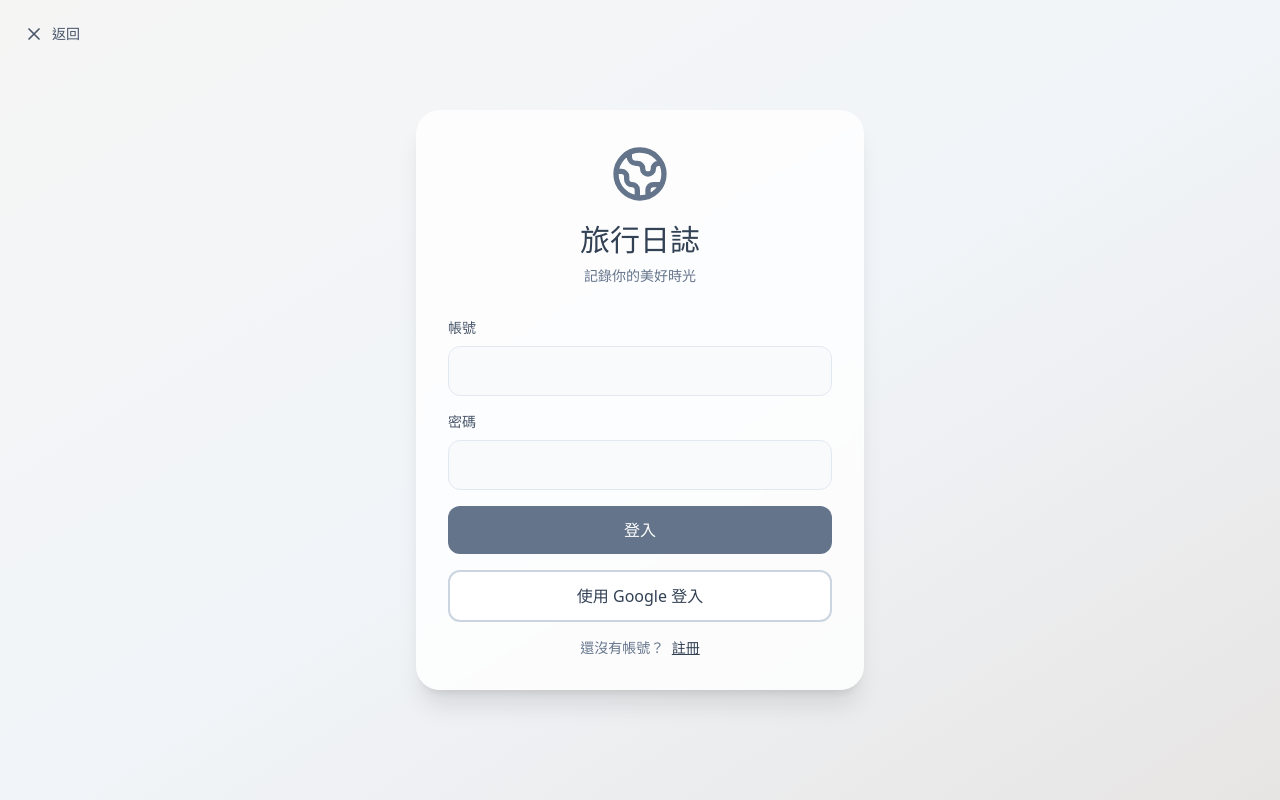
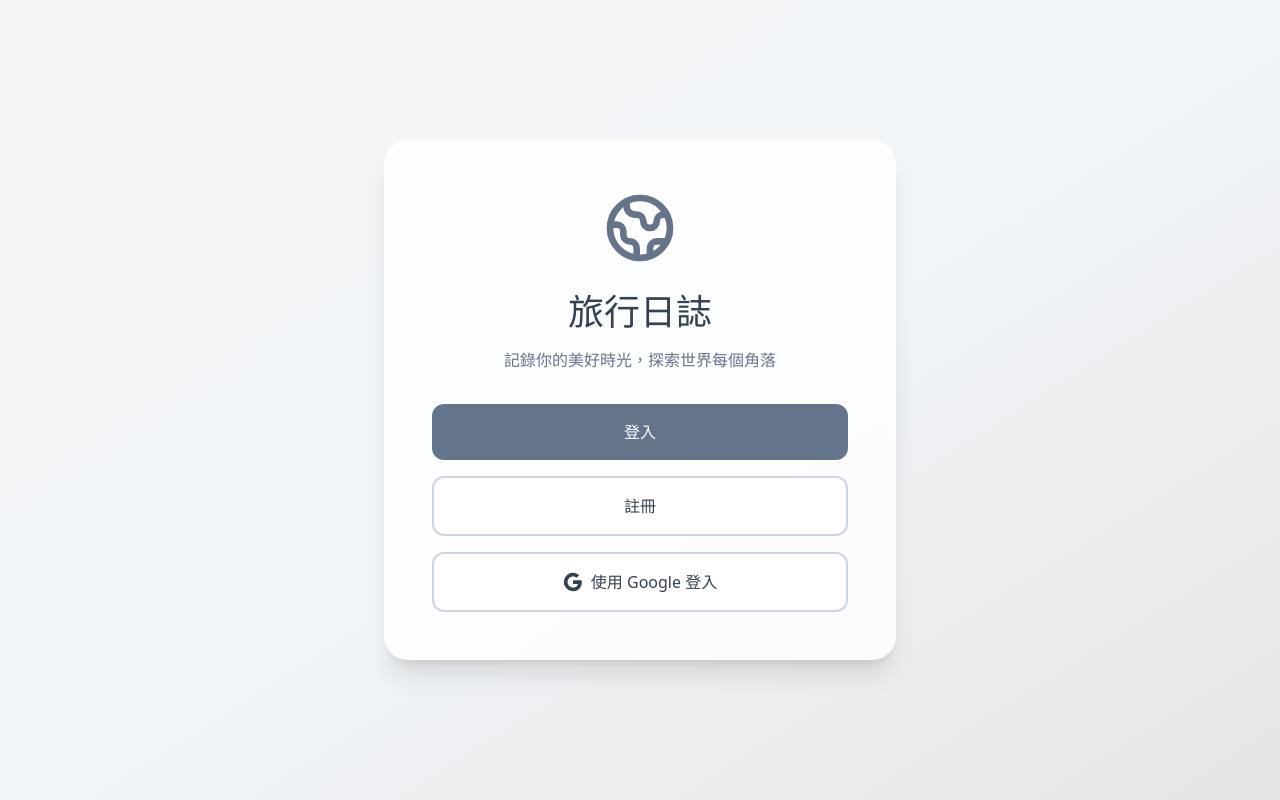
Before and after one commit to shane01526/Travel-Journal, a Flask app: page / in a window 1280 px wide. Run offline with Flask 3, Linux system fonts and the light colour scheme; some libraries are stand-ins or nearby versions.

Commit message:
Update welcome.html

```diff
--- a/templates/welcome.html
+++ b/templates/welcome.html
@@ -3,45 +3,51 @@
 <head>
     <meta charset="UTF-8">
     <meta name="viewport" content="width=device-width, initial-scale=1.0">
-    <title>登入 - 旅行日誌</title>
+    <title>歡迎 - 旅行日誌</title>
     <script src="https://cdn.tailwindcss.com"></script>
 </head>
 <body class="min-h-screen bg-gradient-to-br from-stone-100 via-slate-100 to-stone-200 flex items-center justify-center p-4">
-    <a href="/" class="absolute top-6 left-6 flex items-center space-x-2 text-slate-600 hover:text-slate-800 transition-colors">
-        <svg class="w-5 h-5" fill="none" stroke="currentColor" viewBox="0 0 24 24">
-            <path stroke-linecap="round" stroke-linejoin="round" stroke-width="2" d="M6 18L18 6M6 6l12 12"/>
+    <div class="bg-white/80 backdrop-blur-sm rounded-3xl shadow-xl p-12 w-full max-w-lg text-center">
+        <svg class="w-20 h-20 mx-auto mb-6 text-slate-500" fill="none" stroke="currentColor" viewBox="0 0 24 24">
+            <path stroke-linecap="round" stroke-linejoin="round" stroke-width="2" d="M3.055 11H5a2 2 0 012 2v1a2 2 0 002 2 2 2 0 012 2v2.945M8 3.935V5.5A2.5 2.5 0 0010.5 8h.5a2 2 0 012 2 2 2 0 104 0 2 2 0 012-2h1.064M15 20.488V18a2 2 0 012-2h3.064M21 12a9 9 0 11-18 0 9 9 0 0118 0z"/>
         </svg>
-        <span class="text-sm">返回</span>
-    </a>
+        <h1 class="text-4xl font-light text-slate-700 mb-4">旅行日誌</h1>
+        <p class="text-slate-500 mb-8">記錄你的美好時光，探索世界每個角落</p>
 
-    <div class="bg-white/80 backdrop-blur-sm rounded-3xl shadow-xl p-8 w-full max-w-md">
-        <div class="text-center mb-8">
-            <svg class="w-16 h-16 mx-auto mb-4 text-slate-500" fill="none" stroke="currentColor" viewBox="0 0 24 24">
-                <path stroke-linecap="round" stroke-linejoin="round" stroke-width="2" d="M3.055 11H5a2 2 0 012 2v1a2 2 0 002 2 2 2 0 012 2v2.945M8 3.935V5.5A2.5 2.5 0 0010.5 8h.5a2 2 0 012 2 2 2 0 104 0 2 2 0 012-2h1.064M15 20.488V18a2 2 0 012-2h3.064M21 12a9 9 0 11-18 0 9 9 0 0118 0z"/>
-            </svg>
-            <h1 class="text-3xl font-light text-slate-700 mb-2">旅行日誌</h1>
-            <p class="text-slate-500 text-sm">記錄你的美好時光</p>
+        <div class="space-y-4">
+            <a href="/login" class="block w-full bg-slate-500 hover:bg-slate-600 text-white py-4 rounded-xl transition-colors font-medium">
+                登入
+            </a>
+            <a href="/register" class="block w-full bg-white border-2 border-slate-300 hover:bg-slate-50 text-slate-700 py-4 rounded-xl transition-colors font-medium">
+                註冊
+            </a>
+            <button id="googleLogin" class="w-full bg-white border-2 border-slate-300 hover:bg-slate-50 text-slate-700 py-4 rounded-xl transition-colors font-medium flex items-center justify-center space-x-2">
+                <svg class="w-5 h-5" viewBox="0 0 24 24">
+                    <path fill="currentColor" d="M22.56 12.25c0-.78-.07-1.53-.2-2.25H12v4.26h5.92c-.26 1.37-1.04 2.53-2.21 3.31v2.77h3.57c2.08-1.92 3.28-4.74 3.28-8.09z"/>
+                    <path fill="currentColor" d="M12 23c2.97 0 5.46-.98 7.28-2.66l-3.57-2.77c-.98.66-2.23 1.06-3.71 1.06-2.86 0-5.29-1.93-6.16-4.53H2.18v2.84C3.99 20.53 7.7 23 12 23z"/>
+                    <path fill="currentColor" d="M5.84 14.09c-.22-.66-.35-1.36-.35-2.09s.13-1.43.35-2.09V7.07H2.18C1.43 8.55 1 10.22 1 12s.43 3.45 1.18 4.93l2.85-2.22.81-.62z"/>
+                    <path fill="currentColor" d="M12 5.38c1.62 0 3.06.56 4.21 1.64l3.15-3.15C17.45 2.09 14.97 1 12 1 7.7 1 3.99 3.47 2.18 7.07l3.66 2.84c.87-2.6 3.3-4.53 6.16-4.53z"/>
+                </svg>
+                <span>使用 Google 登入</span>
+            </button>
         </div>
+    </div>
 
-        <form id="loginForm" class="space-y-4">
-            <div>
-                <label class="block text-slate-600 text-sm mb-2">帳號</label>
-                <input type="email" id="email" required
-                    class="w-full px-4 py-3 rounded-xl bg-slate-50 border border-slate-200 focus:outline-none focus:border-slate-400">
-            </div>
-            <div>
-                <label class="block text-slate-600 text-sm mb-2">密碼</label>
-                <input type="password" id="password" required
-                    class="w-full px-4 py-3 rounded-xl bg-slate-50 border border-slate-200 focus:outline-none focus:border-slate-400">
-            </div>
-            <button type="submit"
-                class="w-full bg-slate-500 hover:bg-slate-600 text-white py-3 rounded-xl transition-colors">
-                登入
-            </button>
-            <button type="button" id="googleLogin"
-                class="w-full bg-white border-2 border-slate-300 hover:bg-slate-50 text-slate-700 py-3 rounded-xl transition-colors">
-                使用 Google 登入
-            </button>
-            <p class="text-center text-slate-500 text-sm">
-                還沒有帳號？
-                <a href="/register" class="text-slate-700 ml-1 underline">註冊</a>
+    <script>
+        document.getElementById('googleLogin').addEventListener('click', async () => {
+            try {
+                const response = await fetch('/google-login', {
+                    method: 'POST',
+                    headers: { 'Content-Type': 'application/json' }
+                });
+                const data = await response.json();
+                if (data.success) {
+                    window.location.href = '/dashboard';
+                }
+            } catch (error) {
+                alert('登入失敗，請稍後再試');
+            }
+        });
+    </script>
+</body>
+</html>
```
